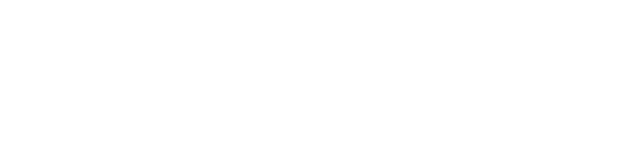
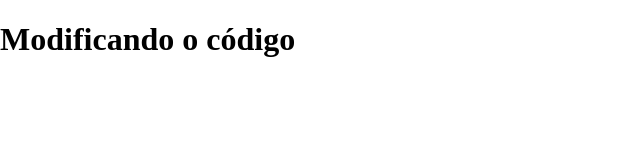
Before and after one commit to igordecastro/Teste, a plain HTML site: page index.html in a window 1280 px wide. Shown: the whole page, without its empty margins (0-640 px from the left). Drawn offline with Linux system fonts and the light colour scheme.

Commit message:
modificando o arquivo

```diff
--- a/index.html
+++ b/index.html
@@ -7,6 +7,9 @@
     <link rel="stylesheet" href="style.css">
 
     <title>Teste</title>
+
+    <h1>Modificando o código</h1>
+
 </head>
 <body>
 
```
